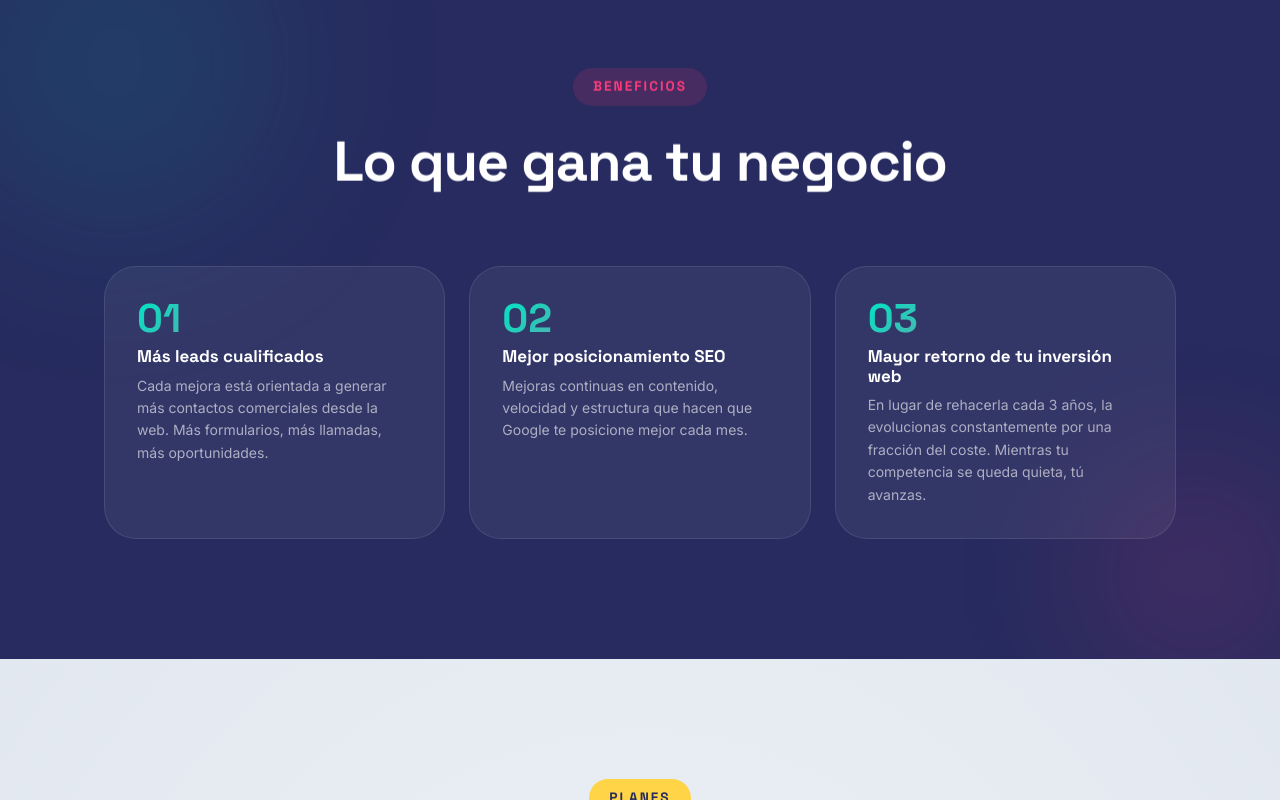
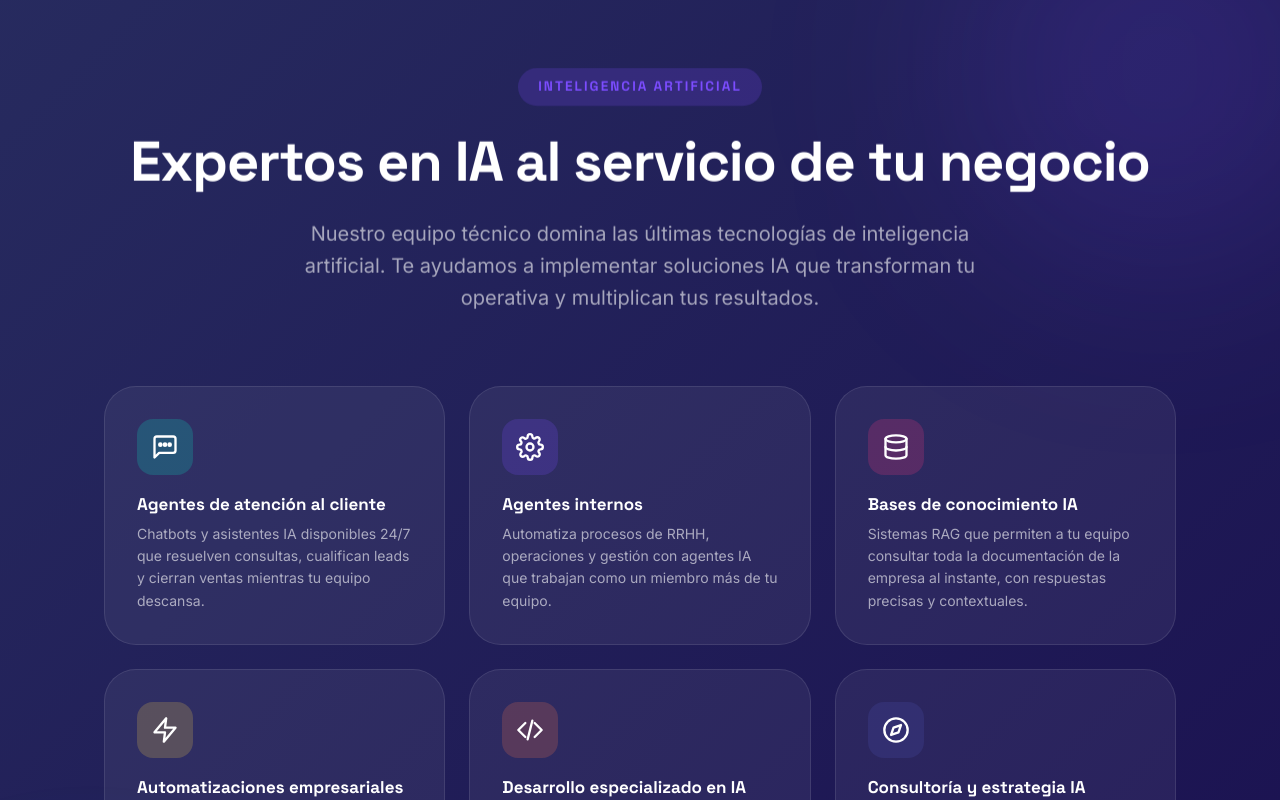
Before and after one commit to cokeman/web-evolution-program, a React (Create React App) app in the folder web-evolution/: page / in a window 1280 px wide. Shown: the part 4420-5220 px from the top of the page. Built offline with nearby package versions, Linux system fonts and the light colour scheme.

Commit message:
Añadiendo IA

```diff
--- a/web-evolution/src/App.css
+++ b/web-evolution/src/App.css
@@ -444,6 +444,50 @@ section { padding: 120px 0; position: relative; overflow: hidden; }
 .example-card p { font-size: 0.8125rem; color: var(--color-text-secondary); }
 
 /* ═══════════════════════════════════════
+   AI SERVICES — Dark navy with purple accent
+   ═══════════════════════════════════════ */
+.ai-services {
+  background: linear-gradient(135deg, var(--color-primary) 0%, #1A1050 100%);
+  color: #fff;
+  position: relative;
+}
+.ai-services::before {
+  content: ''; position: absolute; top: -80px; right: -80px;
+  width: 400px; height: 400px; border-radius: 50%;
+  background: rgba(124, 77, 255, 0.15); filter: blur(100px); pointer-events: none;
+}
+.ai-services::after {
+  content: ''; position: absolute; bottom: -60px; left: -60px;
+  width: 300px; height: 300px; border-radius: 50%;
+  background: rgba(0, 229, 196, 0.1); filter: blur(80px); pointer-events: none;
+}
+.ai-services .section-label { background: rgba(124, 77, 255, 0.2); color: var(--color-purple); }
+.ai-services .section-title { color: #fff; }
+.ai-services .section-subtitle { color: rgba(255, 255, 255, 0.6); }
+.ai-grid {
+  display: grid; grid-template-columns: repeat(3, 1fr); gap: 24px;
+  position: relative; z-index: 1;
+}
+.ai-card {
+  background: rgba(255, 255, 255, 0.06); backdrop-filter: blur(16px); -webkit-backdrop-filter: blur(16px);
+  border: 1px solid rgba(255, 255, 255, 0.1); border-radius: var(--radius); padding: 32px;
+  transition: transform 0.3s ease, border-color 0.3s ease;
+}
+.ai-card:hover { transform: translateY(-4px); border-color: rgba(124, 77, 255, 0.3); }
+.ai-card-icon {
+  width: 56px; height: 56px; border-radius: 16px;
+  display: flex; align-items: center; justify-content: center;
+  margin-bottom: 20px;
+  transition: transform 0.4s cubic-bezier(0.16, 1, 0.3, 1);
+}
+.ai-card:hover .ai-card-icon { transform: scale(1.12) rotate(4deg); }
+.ai-card h4 { color: #fff; font-size: 1.0625rem; margin-bottom: 8px; }
+.ai-card p { color: rgba(255, 255, 255, 0.6); font-size: 0.875rem; line-height: 1.6; }
+.ai-cta-wrapper {
+  text-align: center; margin-top: 56px; position: relative; z-index: 1;
+}
+
+/* ═══════════════════════════════════════
    BENEFITS — Dark navy (like Problem)
    ═══════════════════════════════════════ */
 .benefits {
@@ -834,7 +878,8 @@ section { padding: 120px 0; position: relative; overflow: hidden; }
 .problem-card:hover .icon-animated,
 .include-card:hover .icon-animated,
 .service-feature:hover .icon-animated,
-.monthly-card:hover .icon-animated {
+.monthly-card:hover .icon-animated,
+.ai-card:hover .icon-animated {
   transform: scale(1.15) translateY(-4px) rotate(-5deg);
   filter: drop-shadow(0 8px 16px rgba(255, 59, 124, 0.3));
 }
@@ -858,7 +903,7 @@ section { padding: 120px 0; position: relative; overflow: hidden; }
    RESPONSIVE
    ═══════════════════════════════════════ */
 @media (max-width: 1024px) {
-  .hero-grid, .consequences-grid, .service-grid, .case-grid, .diff-grid, .benefits-grid { grid-template-columns: 1fr; }
+  .hero-grid, .consequences-grid, .service-grid, .case-grid, .diff-grid, .benefits-grid, .ai-grid { grid-template-columns: 1fr; }
   .process-steps { grid-template-columns: repeat(2, 1fr); }
   .process-steps::before { display: none; }
   .pricing-grid { grid-template-columns: 1fr; max-width: 420px; margin: 0 auto; }
--- a/web-evolution/src/App.js
+++ b/web-evolution/src/App.js
@@ -4,6 +4,7 @@ import Hero from './components/Hero';
 import Problem from './components/Problem';
 import Service from './components/Service';
 import CaseStudy from './components/CaseStudy';
+import AIServices from './components/AIServices';
 import Benefits from './components/Benefits';
 import Pricing from './components/Pricing';
 import Differentiators from './components/Differentiators';
@@ -19,6 +20,7 @@ function App() {
       <Problem />
       <Service />
       <CaseStudy />
+      <AIServices />
       <Benefits />
       <Pricing />
       <Differentiators />
--- /dev/null
+++ b/web-evolution/src/components/AIServices.js
@@ -0,0 +1,62 @@
+import Reveal from './Reveal';
+import useTranslations from '../i18n';
+
+const icons = [
+  // Agentes de atención al cliente — chat bubble con bot
+  <svg className="icon-animated" width="28" height="28" viewBox="0 0 24 24" fill="none" stroke="#fff" strokeWidth="2" strokeLinecap="round" strokeLinejoin="round"><path d="M21 15a2 2 0 0 1-2 2H7l-4 4V5a2 2 0 0 1 2-2h14a2 2 0 0 1 2 2z"></path><circle cx="12" cy="10" r="1"></circle><circle cx="8" cy="10" r="1"></circle><circle cx="16" cy="10" r="1"></circle></svg>,
+  // Agentes internos — engranaje con persona
+  <svg className="icon-animated" width="28" height="28" viewBox="0 0 24 24" fill="none" stroke="#fff" strokeWidth="2" strokeLinecap="round" strokeLinejoin="round"><circle cx="12" cy="12" r="3"></circle><path d="M19.4 15a1.65 1.65 0 0 0 .33 1.82l.06.06a2 2 0 1 1-2.83 2.83l-.06-.06a1.65 1.65 0 0 0-1.82-.33 1.65 1.65 0 0 0-1 1.51V21a2 2 0 0 1-4 0v-.09A1.65 1.65 0 0 0 9 19.4a1.65 1.65 0 0 0-1.82.33l-.06.06a2 2 0 1 1-2.83-2.83l.06-.06A1.65 1.65 0 0 0 4.68 15a1.65 1.65 0 0 0-1.51-1H3a2 2 0 0 1 0-4h.09A1.65 1.65 0 0 0 4.6 9a1.65 1.65 0 0 0-.33-1.82l-.06-.06a2 2 0 1 1 2.83-2.83l.06.06A1.65 1.65 0 0 0 9 4.68a1.65 1.65 0 0 0 1-1.51V3a2 2 0 0 1 4 0v.09a1.65 1.65 0 0 0 1 1.51 1.65 1.65 0 0 0 1.82-.33l.06-.06a2 2 0 1 1 2.83 2.83l-.06.06A1.65 1.65 0 0 0 19.4 9a1.65 1.65 0 0 0 1.51 1H21a2 2 0 0 1 0 4h-.09a1.65 1.65 0 0 0-1.51 1z"></path></svg>,
+  // Bases de conocimiento — libro/database
+  <svg className="icon-animated" width="28" height="28" viewBox="0 0 24 24" fill="none" stroke="#fff" strokeWidth="2" strokeLinecap="round" strokeLinejoin="round"><ellipse cx="12" cy="5" rx="9" ry="3"></ellipse><path d="M21 12c0 1.66-4 3-9 3s-9-1.34-9-3"></path><path d="M3 5v14c0 1.66 4 3 9 3s9-1.34 9-3V5"></path></svg>,
+  // Automatizaciones — workflow/zap
+  <svg className="icon-animated" width="28" height="28" viewBox="0 0 24 24" fill="none" stroke="#fff" strokeWidth="2" strokeLinecap="round" strokeLinejoin="round"><polyline points="13 2 3 14 12 14 11 22 21 10 12 10 13 2"></polyline></svg>,
+  // Desarrollo IA — código/brain
+  <svg className="icon-animated" width="28" height="28" viewBox="0 0 24 24" fill="none" stroke="#fff" strokeWidth="2" strokeLinecap="round" strokeLinejoin="round"><polyline points="16 18 22 12 16 6"></polyline><polyline points="8 6 2 12 8 18"></polyline><line x1="14" y1="4" x2="10" y2="20"></line></svg>,
+  // Consultoría — brújula/strategy
+  <svg className="icon-animated" width="28" height="28" viewBox="0 0 24 24" fill="none" stroke="#fff" strokeWidth="2" strokeLinecap="round" strokeLinejoin="round"><circle cx="12" cy="12" r="10"></circle><polygon points="16.24 7.76 14.12 14.12 7.76 16.24 9.88 9.88 16.24 7.76"></polygon></svg>,
+];
+
+const iconColors = [
+  'rgba(0, 229, 196, 0.2)',     // teal
+  'rgba(124, 77, 255, 0.2)',    // purple
+  'rgba(255, 59, 124, 0.2)',    // pink
+  'rgba(255, 212, 71, 0.2)',    // yellow
+  'rgba(255, 123, 71, 0.2)',    // orange
+  'rgba(81, 86, 184, 0.2)',     // blue
+];
+
+export default function AIServices() {
+  const t = useTranslations();
+
+  return (
+    <section className="ai-services" id="ia">
+      <div className="container">
+        <Reveal>
+          <div className="section-header">
+            <span className="section-label">{t.ai.label}</span>
+            <h2 className="section-title">{t.ai.title}</h2>
+            <p className="section-subtitle">{t.ai.subtitle}</p>
+          </div>
+        </Reveal>
+        <Reveal delay={150}>
+          <div className="ai-grid">
+            {t.ai.items.map((item, i) => (
+              <div className="ai-card" key={i}>
+                <div className="ai-card-icon" style={{ background: iconColors[i] }}>
+                  {icons[i]}
+                </div>
+                <h4>{item.title}</h4>
+                <p>{item.desc}</p>
+              </div>
+            ))}
+          </div>
+        </Reveal>
+        <Reveal delay={300}>
+          <div className="ai-cta-wrapper">
+            <a href="/contacto" className="btn btn-primary btn-arrow btn-glow">{t.ai.cta}</a>
+          </div>
+        </Reveal>
+      </div>
+    </section>
+  );
+}
--- a/web-evolution/src/i18n/en.js
+++ b/web-evolution/src/i18n/en.js
@@ -93,6 +93,22 @@ const en = {
       { tag: 'Content', title: 'Specific landing page creation', desc: 'Dedicated pages for services or campaigns with persuasive copy and optimized CTAs.' },
       { tag: 'CRO', title: 'Social proof implementation', desc: 'Testimonials, case studies, client logos, and trust badges at key touchpoints.' },
     ],
+  },
+
+  // AI Services
+  ai: {
+    label: 'Artificial Intelligence',
+    title: 'AI experts at your business\'s service',
+    subtitle: 'Our technical team masters the latest artificial intelligence technologies. We help you implement AI solutions that transform your operations and multiply your results.',
+    items: [
+      { title: 'Customer service agents', desc: 'AI chatbots and assistants available 24/7 that resolve inquiries, qualify leads, and close sales while your team rests.' },
+      { title: 'Internal agents', desc: 'Automate HR, operations, and management processes with AI agents that work as another member of your team.' },
+      { title: 'AI knowledge bases', desc: 'RAG systems that allow your team to query all company documentation instantly, with precise and contextual answers.' },
+      { title: 'Business automation', desc: 'Intelligent workflows that connect your tools, eliminate repetitive tasks, and reduce human errors.' },
+      { title: 'Specialized AI development', desc: 'Custom solutions: AI API integrations, model fine-tuning, natural language processing, and computer vision.' },
+      { title: 'AI consulting & strategy', desc: 'Process audit, opportunity identification, and AI implementation roadmap tailored to your business and budget.' },
+    ],
+    cta: 'Request AI consulting',
   },
 
   // Benefits
--- a/web-evolution/src/i18n/es.js
+++ b/web-evolution/src/i18n/es.js
@@ -93,6 +93,22 @@ const es = {
       { tag: 'Contenido', title: 'Creación de landing pages específicas', desc: 'Páginas dedicadas a servicios o campañas con copy persuasivo y CTAs optimizados.' },
       { tag: 'CRO', title: 'Implementación de social proof', desc: 'Testimonios, casos de éxito, logos de clientes y badges de confianza en puntos clave.' },
     ],
+  },
+
+  // AI Services
+  ai: {
+    label: 'Inteligencia Artificial',
+    title: 'Expertos en IA al servicio de tu negocio',
+    subtitle: 'Nuestro equipo técnico domina las últimas tecnologías de inteligencia artificial. Te ayudamos a implementar soluciones IA que transforman tu operativa y multiplican tus resultados.',
+    items: [
+      { title: 'Agentes de atención al cliente', desc: 'Chatbots y asistentes IA disponibles 24/7 que resuelven consultas, cualifican leads y cierran ventas mientras tu equipo descansa.' },
+      { title: 'Agentes internos', desc: 'Automatiza procesos de RRHH, operaciones y gestión con agentes IA que trabajan como un miembro más de tu equipo.' },
+      { title: 'Bases de conocimiento IA', desc: 'Sistemas RAG que permiten a tu equipo consultar toda la documentación de la empresa al instante, con respuestas precisas y contextuales.' },
+      { title: 'Automatizaciones empresariales', desc: 'Workflows inteligentes que conectan tus herramientas, eliminan tareas repetitivas y reducen errores humanos.' },
+      { title: 'Desarrollo especializado en IA', desc: 'Soluciones a medida: integraciones con APIs de IA, fine-tuning de modelos, procesamiento de lenguaje natural y visión artificial.' },
+      { title: 'Consultoría y estrategia IA', desc: 'Auditoría de procesos, identificación de oportunidades y roadmap de implementación IA adaptado a tu negocio y presupuesto.' },
+    ],
+    cta: 'Solicitar consultoría IA',
   },
 
   // Benefits
```
Also changed, not shown: 19 other files (tests, documents, lock files or other folders).
